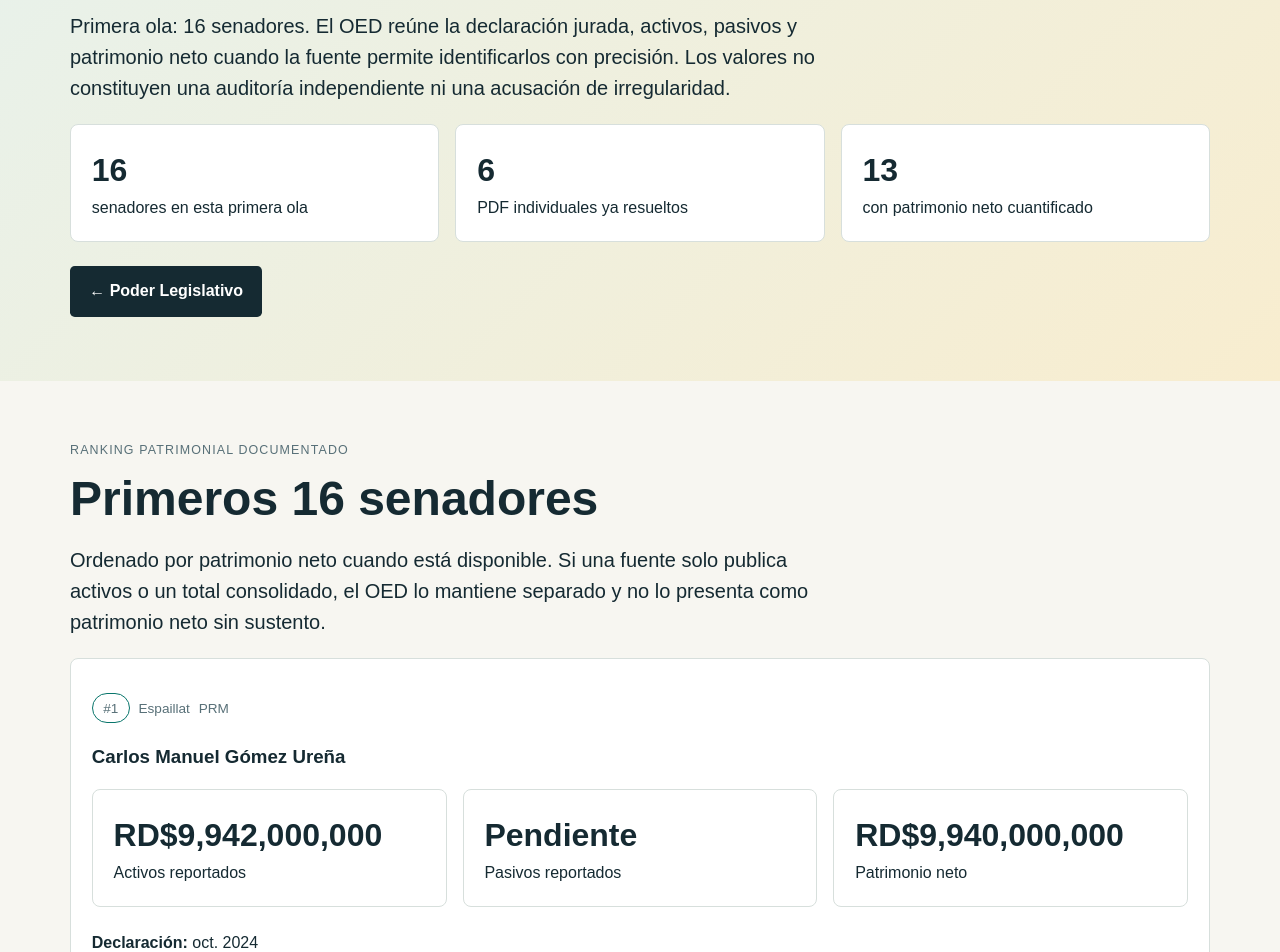
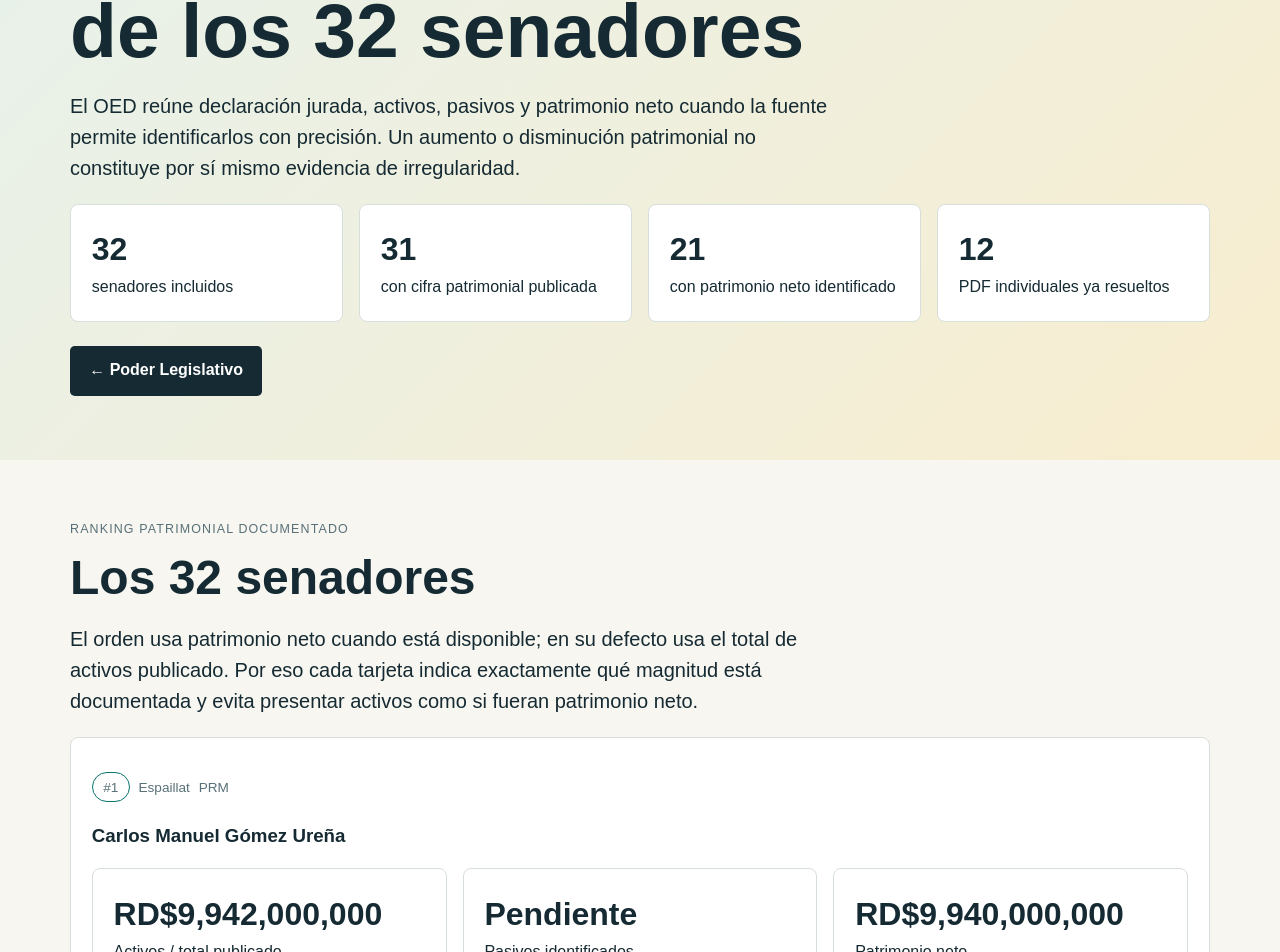
Before and after one commit to carloscheco-cloud/observatorio-do, a Next.js app in the folder frontend/: page /poder-legislativo/patrimonio in a window 1280 px wide. Shown: the part 363-1315 px from the top of the page. Built offline with nearby package versions, Linux system fonts and the light colour scheme; no server answers.

Commit message:
Expand Senate patrimony dashboard to all 32 senators

```diff
--- a/frontend/app/poder-legislativo/patrimonio/page.tsx
+++ b/frontend/app/poder-legislativo/patrimonio/page.tsx
@@ -3,11 +3,12 @@ import Link from "next/link";
 
 import { senators } from "@/lib/legislators";
 import { senatorPatrimonyFirst16 } from "@/lib/senator-patrimony-first16";
+import { senatorPatrimonySecond16 } from "@/lib/senator-patrimony-second16";
 
 export const metadata: Metadata = {
   title: "Patrimonio de senadores",
   description:
-    "Declaraciones juradas, activos, pasivos y patrimonio neto documentado de los senadores de la República Dominicana.",
+    "Declaraciones juradas, activos, pasivos y patrimonio neto documentado de los 32 senadores de la República Dominicana.",
   alternates: { canonical: "/poder-legislativo/patrimonio" },
 };
 
@@ -21,27 +22,35 @@ function money(value?: number) {
 }
 
 export default function SenatePatrimonyPage() {
+  const snapshots = { ...senatorPatrimonyFirst16, ...senatorPatrimonySecond16 };
   const rows = senators
-    .slice(0, 16)
-    .map((senator) => ({ senator, snapshot: senatorPatrimonyFirst16[senator.id] }))
-    .sort((a, b) => (b.snapshot?.reportedNetWorth ?? -1) - (a.snapshot?.reportedNetWorth ?? -1));
+    .map((senator) => ({ senator, snapshot: snapshots[senator.id] }))
+    .sort((a, b) => {
+      const aValue = a.snapshot?.reportedNetWorth ?? a.snapshot?.reportedAssets ?? -1;
+      const bValue = b.snapshot?.reportedNetWorth ?? b.snapshot?.reportedAssets ?? -1;
+      return bValue - aValue;
+    });
 
   const directPdfCount = rows.filter((item) => item.snapshot?.declarationLinkType === "direct_pdf").length;
   const withNetWorth = rows.filter((item) => item.snapshot?.reportedNetWorth != null).length;
+  const withPublishedValue = rows.filter(
+    (item) => item.snapshot?.reportedNetWorth != null || item.snapshot?.reportedAssets != null,
+  ).length;
 
   return (
     <>
       <section className="hero">
         <div className="shell">
           <p className="eyebrow">Transparencia patrimonial · Senado 2024–2028</p>
-          <h1>Patrimonio y declaraciones juradas</h1>
+          <h1>Patrimonio y declaraciones juradas de los 32 senadores</h1>
           <p className="lede">
-            Primera ola: 16 senadores. El OED reúne la declaración jurada, activos, pasivos y patrimonio neto cuando la fuente permite identificarlos con precisión. Los valores no constituyen una auditoría independiente ni una acusación de irregularidad.
+            El OED reúne declaración jurada, activos, pasivos y patrimonio neto cuando la fuente permite identificarlos con precisión. Un aumento o disminución patrimonial no constituye por sí mismo evidencia de irregularidad.
           </p>
           <div className="grid">
-            <article className="card"><strong className="metric">16</strong><span>senadores en esta primera ola</span></article>
+            <article className="card"><strong className="metric">32</strong><span>senadores incluidos</span></article>
+            <article className="card"><strong className="metric">{withPublishedValue}</strong><span>con cifra patrimonial publicada</span></article>
+            <article className="card"><strong className="metric">{withNetWorth}</strong><span>con patrimonio neto identificado</span></article>
             <article className="card"><strong className="metric">{directPdfCount}</strong><span>PDF individuales ya resueltos</span></article>
-            <article className="card"><strong className="metric">{withNetWorth}</strong><span>con patrimonio neto cuantificado</span></article>
           </div>
           <p className="profile-actions">
             <Link className="button secondary" href="/poder-legislativo">← Poder Legislativo</Link>
@@ -52,9 +61,9 @@ export default function SenatePatrimonyPage() {
       <section className="section">
         <div className="shell">
           <p className="eyebrow">Ranking patrimonial documentado</p>
-          <h2>Primeros 16 senadores</h2>
+          <h2>Los 32 senadores</h2>
           <p className="lede">
-            Ordenado por patrimonio neto cuando está disponible. Si una fuente solo publica activos o un total consolidado, el OED lo mantiene separado y no lo presenta como patrimonio neto sin sustento.
+            El orden usa patrimonio neto cuando está disponible; en su defecto usa el total de activos publicado. Por eso cada tarjeta indica exactamente qué magnitud está documentada y evita presentar activos como si fueran patrimonio neto.
           </p>
           <div className="initiative-list">
             {rows.map(({ senator, snapshot }, index) => (
@@ -68,8 +77,8 @@ export default function SenatePatrimonyPage() {
                 {snapshot ? (
                   <>
                     <div className="grid attendance-detail">
-                      <article className="card"><strong className="metric">{money(snapshot.reportedAssets)}</strong><span>Activos reportados</span></article>
-                      <article className="card"><strong className="metric">{money(snapshot.reportedLiabilities)}</strong><span>Pasivos reportados</span></article>
+                      <article className="card"><strong className="metric">{money(snapshot.reportedAssets)}</strong><span>Activos / total publicado</span></article>
+                      <article className="card"><strong className="metric">{money(snapshot.reportedLiabilities)}</strong><span>Pasivos identificados</span></article>
                       <article className="card"><strong className="metric">{money(snapshot.reportedNetWorth)}</strong><span>Patrimonio neto</span></article>
                     </div>
                     <p><strong>Declaración:</strong> {snapshot.declarationPeriod}</p>
@@ -77,7 +86,7 @@ export default function SenatePatrimonyPage() {
                     {snapshot.note ? <p>{snapshot.note}</p> : null}
                     <p className="senator-links">
                       <a className="button" href={snapshot.declarationUrl} target="_blank" rel="noreferrer">
-                        {snapshot.declarationLinkType === "direct_pdf" ? "Ver declaración jurada" : "Abrir portal oficial"}
+                        {snapshot.declarationLinkType === "direct_pdf" ? "Ver declaración jurada" : "Abrir fuente oficial"}
                       </a>
                       <a href={snapshot.sourceUrl} target="_blank" rel="noreferrer">Fuente de las cifras</a>
                       <Link href={`/poder-legislativo/senadores/${senator.id}`}>Expediente completo</Link>
@@ -97,9 +106,10 @@ export default function SenatePatrimonyPage() {
           <p className="eyebrow">Metodología</p>
           <h2>Cómo leer este ranking</h2>
           <div className="grid">
-            <article className="card"><h3>Activos ≠ patrimonio neto</h3><p>El patrimonio neto requiere descontar pasivos. El OED evita tratar un total de activos como patrimonio neto cuando la fuente no lo permite.</p></article>
-            <article className="card"><h3>Monedas separadas</h3><p>Bienes y cuentas en dólares no se suman automáticamente a pesos dominicanos sin una política explícita de conversión y fecha de tasa.</p></article>
-            <article className="card"><h3>Evolución ≠ irregularidad</h3><p>El aumento o disminución patrimonial por sí solo no demuestra enriquecimiento ilícito, corrupción ni otra conducta ilegal. El OED presenta documentos y variaciones para análisis público.</p></article>
+            <article className="card"><h3>Activos ≠ patrimonio neto</h3><p>El patrimonio neto requiere descontar pasivos. Cuando una fuente solo publica un total de activos, el OED lo identifica como tal y deja el neto pendiente.</p></article>
+            <article className="card"><h3>Monedas separadas</h3><p>Bienes, deudas o inversiones en dólares no se convierten automáticamente a pesos sin una tasa y fecha explícitas.</p></article>
+            <article className="card"><h3>Evolución ≠ irregularidad</h3><p>La variación patrimonial por sí sola no demuestra enriquecimiento ilícito, corrupción ni otra conducta ilegal. El OED muestra documentos y cálculos para análisis público.</p></article>
+            <article className="card"><h3>Siguiente capa</h3><p>Para reelectos y exfuncionarios se enlazarán declaraciones anteriores y se calculará la evolución entre fechas comparables, manteniendo activos, pasivos y monedas con la misma metodología.</p></article>
           </div>
         </div>
       </section>
```
